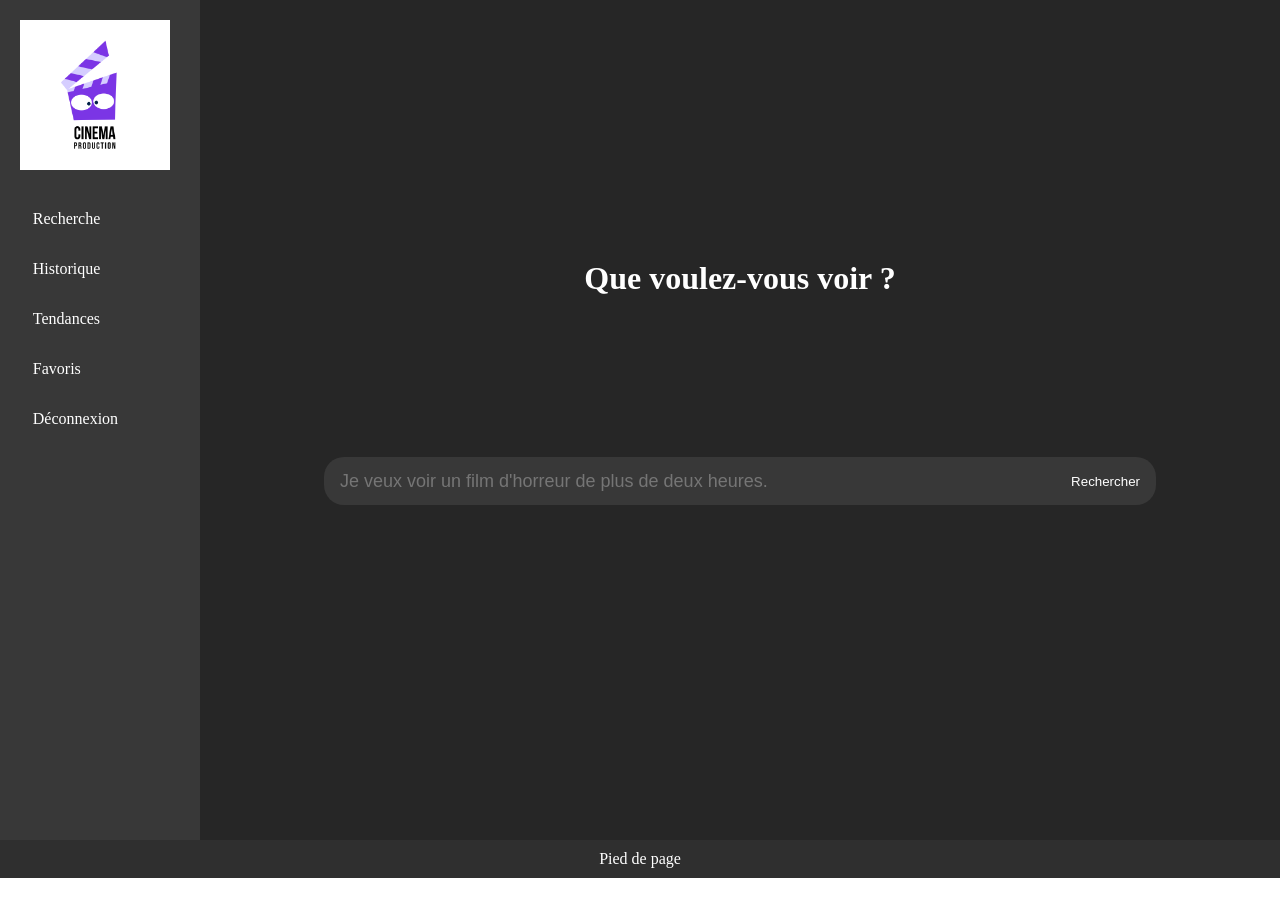
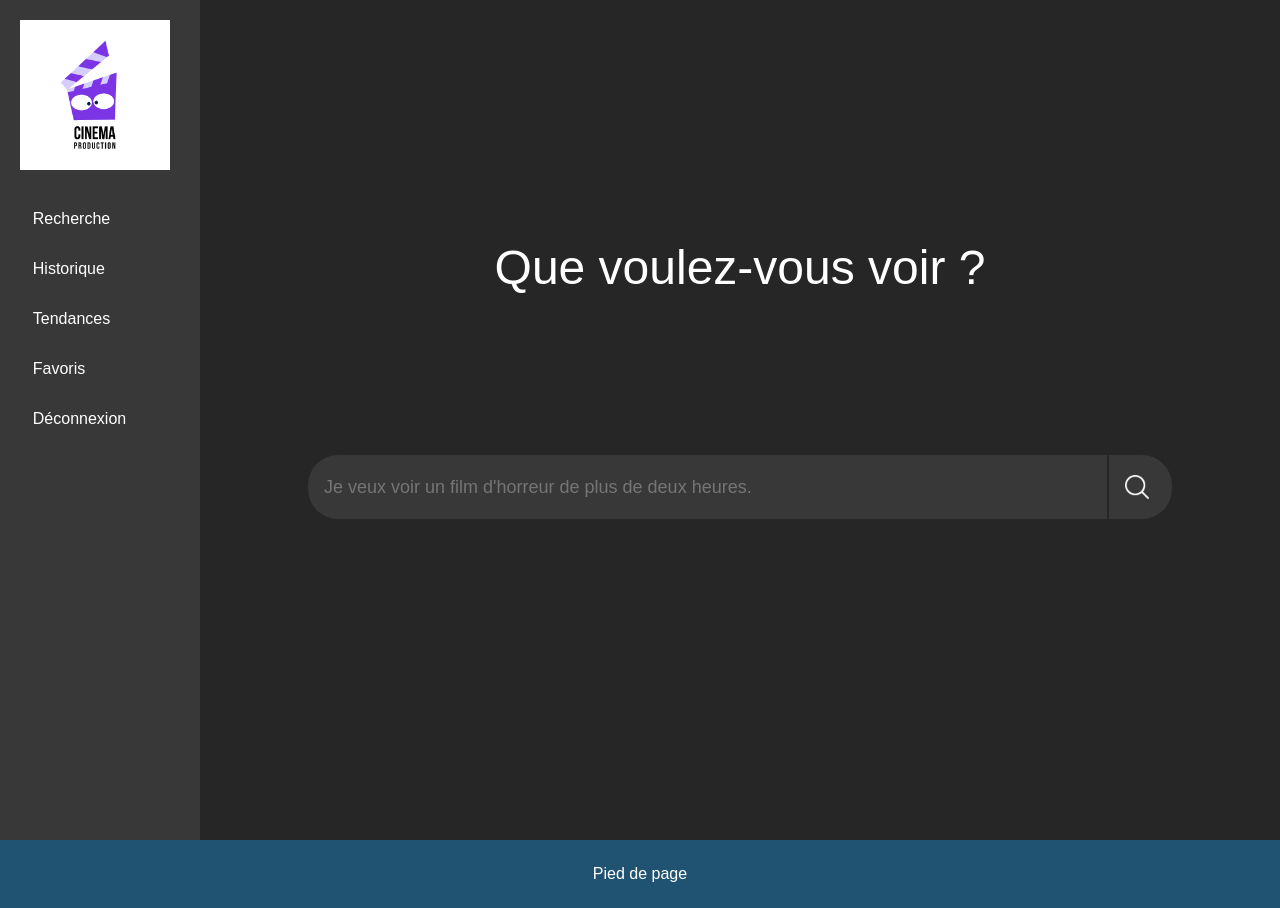
Before and after one commit to AliTheRipper/SearchBot, a Vue app: page / in a window 1280 px wide. Before the commit the page ends 878 px from the top, so only its background shows below. Built offline with nearby package versions, Linux system fonts and the light colour scheme.

Commit message:
Modification du CSS et ajout d'une image
Modification du CSS et rajout d'une version blanche de la loup de recherche pour mieux coller à la maquette.

```diff
--- a/src/App.vue
+++ b/src/App.vue
@@ -29,6 +29,7 @@ export default {
 <style>
 body {
   margin: 0;
+  font-family: Arial, Helvetica, sans-serif;
 }
 </style>
 
@@ -42,14 +43,10 @@ body {
   color: #fff;                     /* White text */
 }
 
-.main-content {
-  padding: 20px;
-}
-
 .footer {
   grid-column: 1 / 3;
-  padding: 10px 20px;
-  background-color: #2f2f2f;
+  padding: 25px 20px;
+  background-color: #205372;
   text-align: center;
 }
 </style>
--- a/src/views/HomeView.vue
+++ b/src/views/HomeView.vue
@@ -30,10 +30,11 @@ export default {
 
 <style scoped>
 .title {
-  font-size: 2rem;
+  font-size: 3rem;
   text-align: center;
   margin-top: 15rem;
   margin-bottom: 10rem;
+  font-weight: lighter;
 }
 
 .home-container {
--- a/src/views/SearchBar.vue
+++ b/src/views/SearchBar.vue
@@ -6,7 +6,9 @@
       v-model="searchQuery"
       @keyup.enter="onSearch"
     />
-    <button @click="onSearch">Rechercher</button>
+    <button style="display:inline-block" @click="onSearch">
+      <img src="../assets/search_white.png" class="loupe"/>
+    </button>
   </div>
 </template>
 
@@ -44,9 +46,9 @@ input {
   padding-left: 16px;
   flex-grow: 1;
   border: none;
-  border-top-left-radius: 20px;
-  border-bottom-left-radius: 20px;
-  height: 2rem;
+  border-top-left-radius: 30px;
+  border-bottom-left-radius: 30px;
+  height: 3rem;
   background: #383838;
   color: #ffffff;
   font-size: large;
@@ -54,16 +56,24 @@ input {
 
 button {
   padding: 8px 16px;
+  background: "../assets/search.png";
   background-color: #383838;
   color: #ffffff;
   border: none;
-  border-top-right-radius: 20px;
-  border-bottom-right-radius: 20px;
+  border-top-right-radius: 30px;
+  border-bottom-right-radius: 30px;
+  border-left: 2px solid #262626;
   cursor: pointer;
-  height: 3rem;
+  height: 4rem;
 }
 
 button:hover {
   background-color: #4e4e4e;
 }
+
+.loupe {
+  float:left;
+  margin-right:0.5em;
+  height: 1.5rem;
+}
 </style>
--- a/src/views/SideBar.vue
+++ b/src/views/SideBar.vue
@@ -64,6 +64,6 @@ export default {
 }
 
 .nav-item:hover {
-  background-color: #404040;
+  background-color: #4e4e4e;
 }
 </style>
```
Also changed, not shown: src/assets/search_white.png (added).
